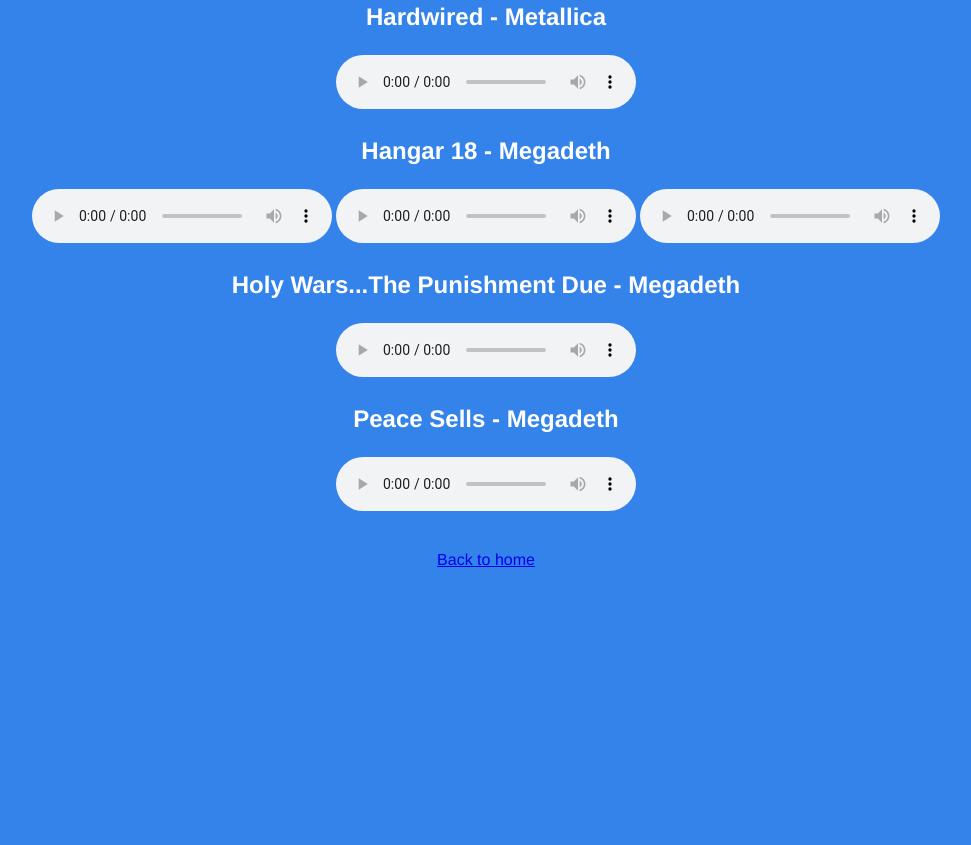
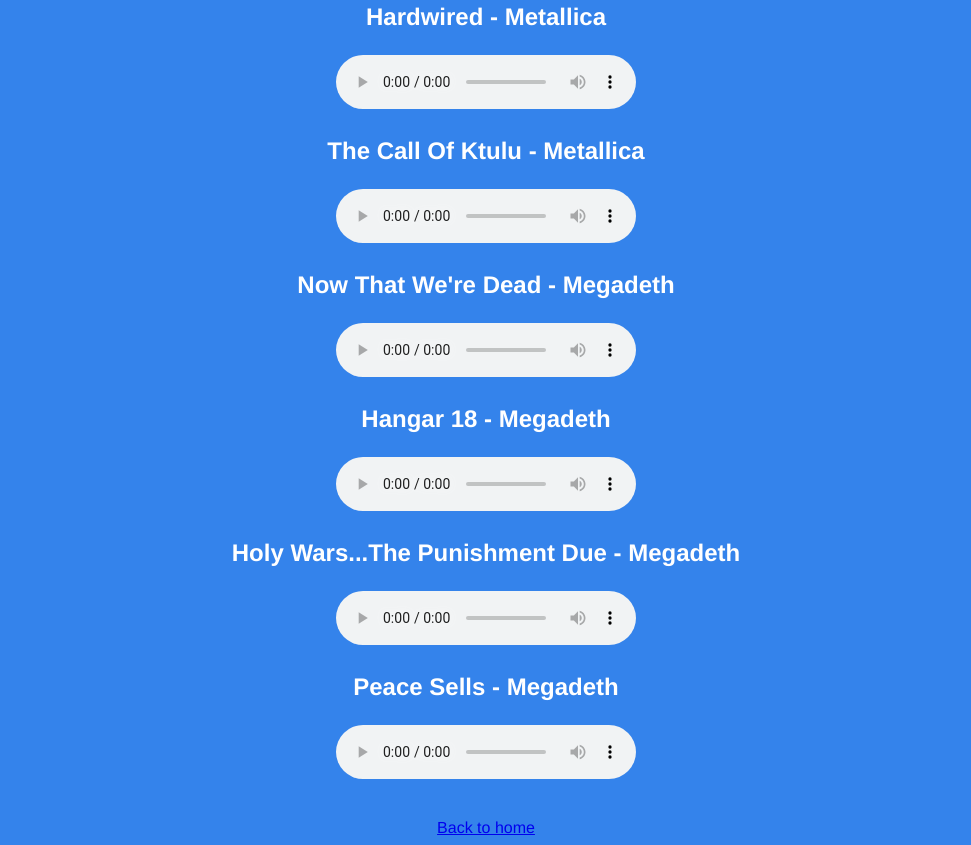
Before and after one commit to ThePlagueDucktor/Duck-and-Hidens-Website.github.io, a plain HTML site: page Music/Music.html in a window 1280 px wide. Shown: the part 2091-2936 px from the top of the page, without its empty margins (154-1125 px from the left). Before the commit the page ends 2668 px from the top, so only its background shows below. Drawn offline with Linux system fonts and the light colour scheme.

Commit message:
fixed broken code

```diff
--- a/Music/Music.html
+++ b/Music/Music.html
@@ -104,19 +104,19 @@ modern browser to listen to this.</audio><b><p style="font-size: 150%;color: Whi
 <source src="Hardwired.mp3" id="Metallica13" type="audio/mpeg">
 Your browser does not support HTML5 audio. This is required to listen to this
 audio file without downloading it. Please update your browser, or install a
-modern browser to listen to this.</audio><b><p style="font-size: 150%;color: White;"> Hangar 18 - Megadeth </b> </p>
+modern browser to listen to this.</audio><b><p style="font-size: 150%;color: White;"> The Call Of Ktulu - Metallica </b> </p>
 
 <audio controls>
 <source src="The Call Of Ktulu.mp3" id="Metallica14" type="audio/mpeg">
 Your browser does not support HTML5 audio. This is required to listen to this
 audio file without downloading it. Please update your browser, or install a
-modern browser to listen to this.</audio><b></b>
+modern browser to listen to this.</audio><b><p style="font-size: 150%;color: White;"> Now That We're Dead - Megadeth </b> </p>
 
 <audio controls>
 <source src="Now That We're Dead.mp3" id="Metallica15" type="audio/mpeg">
 Your browser does not support HTML5 audio. This is required to listen to this
 audio file without downloading it. Please update your browser, or install a
-modern browser to listen to this.</audio><b></b>
+modern browser to listen to this.</audio><b><p style="font-size: 150%;color: White;"> Hangar 18 - Megadeth </b> </p>
 
 <audio controls>
 <source src="Hangar 18.mp3" id="Megadeth0" type="audio/mpeg">
```
